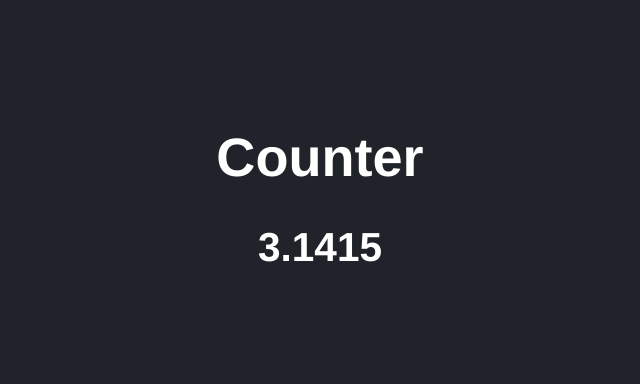
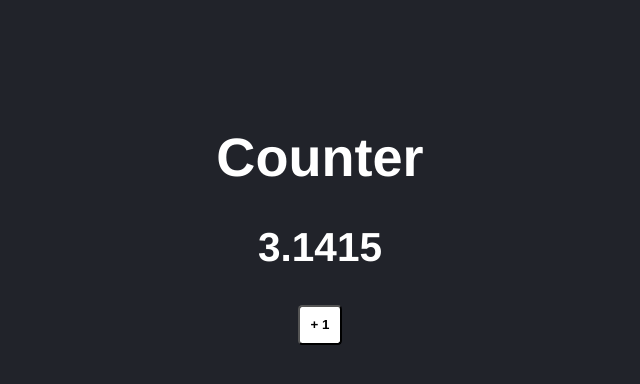
Before and after one commit to jcarlosj/React-Fundamentals-Counter-U-FH, a React (Create React App) app: page / in a window 1280 px wide. Shown: the top 384 px of the page, without its empty margins (320-960 px from the left). Built offline with nearby package versions, Linux system fonts and the light colour scheme.

Commit message:
[+] CounterComponent: Crea Boton e implementa evento click

```diff
--- a/src/Counter.js
+++ b/src/Counter.js
@@ -3,10 +3,21 @@ import PropTypes from 'prop-types'
 
 /** Functional Component */
 const Counter = ({ value }) => {
+
+
+
+    const handleAdd = ( event ) => {
+        console.log( event );
+    }
+
     return (
         <>
             <h1>Counter</h1>
             <h2>{ value }</h2>
+
+            <button
+                onClick={ handleAdd }
+            >+ 1</button>
         </>
     );
 }
--- a/src/index.css
+++ b/src/index.css
@@ -21,3 +21,12 @@ pre {
     margin: 0 auto;
     text-align: left;
 }
+
+button {
+    background-color: #FFF;
+    border-radius: .2rem;
+    font-weight: bold;
+    cursor: pointer;
+    padding: .5rem;
+    margin: 0 3px;
+}
```
